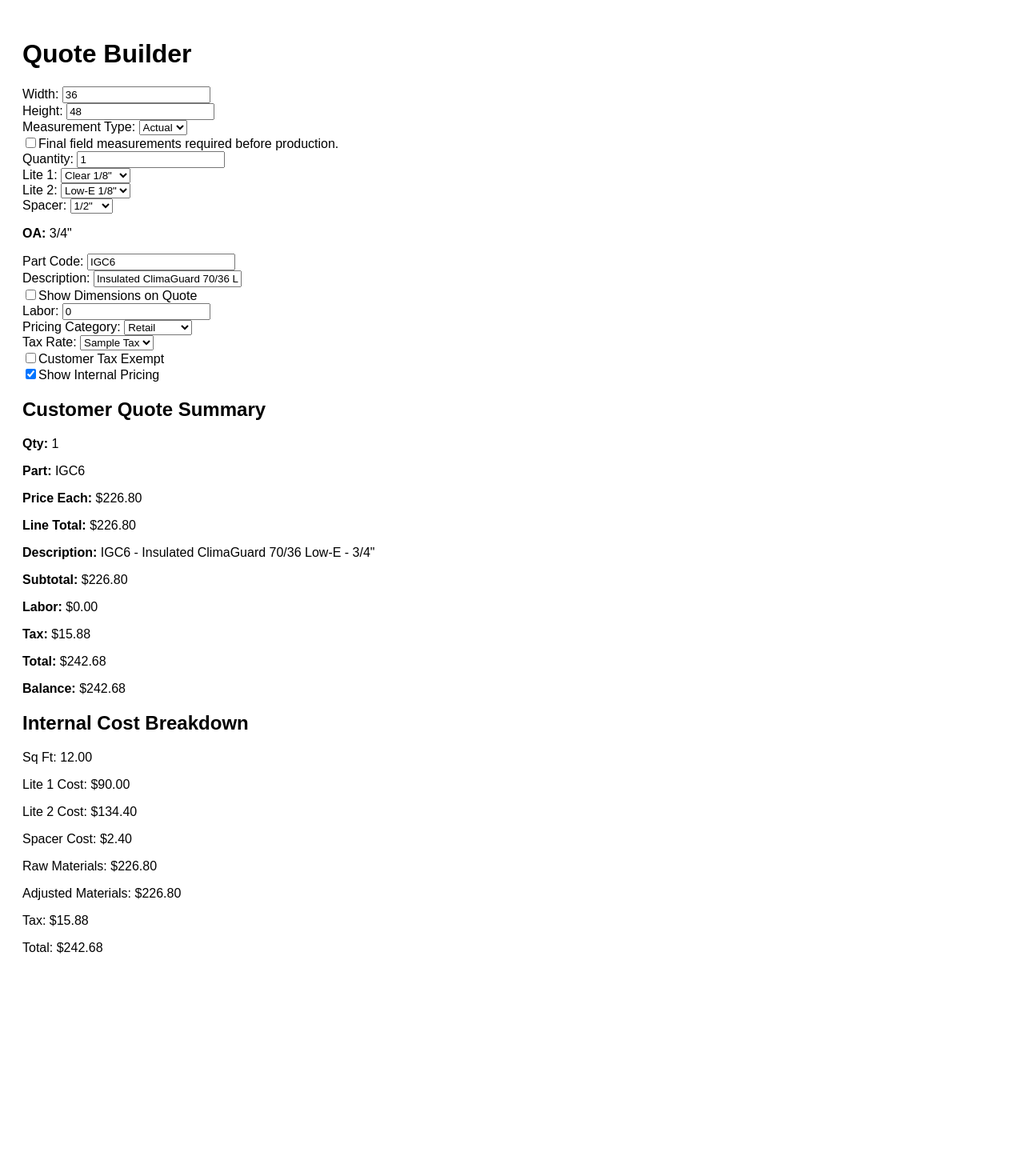
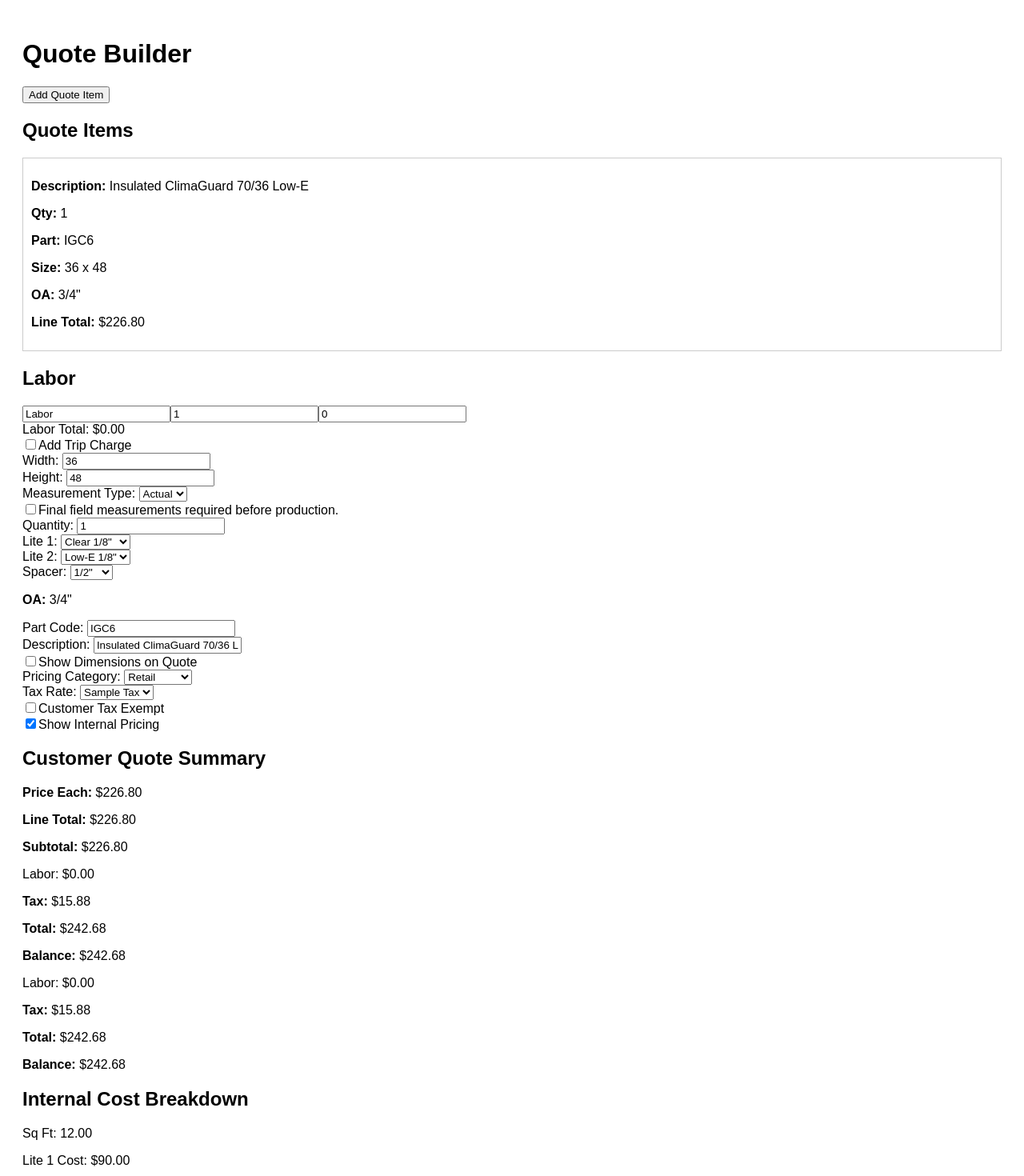
Before and after one commit to fastglassmirrorsandmore/fast-glass-app, a Next.js app: page /quote/new in a window 1280 px wide. Shown: the top 1470 px of the page at 80% size. Before the commit the page ends 1238 px from the top, so only its background shows below. Built offline with nearby package versions, Linux system fonts and the light colour scheme.

Commit message:
Added labor + trip charge system and totals

```diff
--- a/src/app/quote/new/page.tsx
+++ b/src/app/quote/new/page.tsx
@@ -3,6 +3,11 @@
 import { useMemo, useState } from "react";
 import { priceInsulatedUnit } from "../../../lib/pricing/insulated-unit-pricing";
 import { parseFractionalInches } from "../../../lib/dimensions";
+
+const currency = new Intl.NumberFormat("en-US", {
+  style: "currency",
+  currency: "USD",
+});
 
 const PRICING_CATEGORIES = [
   { id: "retail", name: "Retail", multiplier: 1.0 },
@@ -49,15 +54,40 @@ export default function NewQuotePage() {
   const [showDimensionsOnQuote, setShowDimensionsOnQuote] = useState(false);
   const [partCode, setPartCode] = useState("IGC6");
   const [description, setDescription] = useState("Insulated ClimaGuard 70/36 Low-E");
-  const [laborAmount, setLaborAmount] = useState(0);
 
+const [laborItems, setLaborItems] = useState([
+  {
+    id: 1,
+    description: "Labor",
+    qty: "1",
+    rate: "0",
+  },
+]);
+  const [showTripCharge, setShowTripCharge] = useState(false);
+  const [tripChargeMiles, setTripChargeMiles] = useState("0");
+  const [tripChargeRate, setTripChargeRate] = useState("0.725");
+
+  const [quoteItems, setQuoteItems] = useState([
+    {
+    id: 1,
+    description: "",
+    quantity: 1,
+    partCode: "IGC6",
+    width: "36",
+    height: "48",
+    measurementType: "actual",
+    finalMeasurementsRequired: false,
+    oa: '3/4"',
+    lineTotal: 0,
+  },
+]);
 
   const pricingCategory = getById(PRICING_CATEGORIES, pricingCategoryId);
   const taxRate = getById(TAX_RATES, taxRateId);
   const lite1 = getById(GLASS_PRODUCTS, lite1Id);
   const lite2 = getById(GLASS_PRODUCTS, lite2Id);
   const spacer = getById(SPACERS, spacerId);
-
+  const overallThickness = lite1.thickness + spacer.thickness + lite2.thickness;
 
 function formatThickness(value: number): string {
   const fractions: Record<string, string> = {
@@ -75,12 +105,11 @@ function formatThickness(value: number): string {
   return fractions[rounded] ?? `${value}"`;
 }
 
-  const overallThickness = lite1.thickness + spacer.thickness + lite2.thickness;
+
 
 const totals = useMemo(() => {
   const parsedWidth = parseFractionalInches(width);
   const parsedHeight = parseFractionalInches(height);
-
 
   if (parsedWidth === null || parsedHeight === null) {
     return null;
@@ -99,10 +128,8 @@ function formatThickness(value: number): string {
   });
 
   return {
-      actualWidth: result.actualWidth,
-      actualHeight: result.actualHeight,
-      billedWidth: result.billedWidth,
-      billedHeight: result.billedHeight,
+    actualWidth: parsedWidth,
+    actualHeight: parsedHeight,
     sqFt: result.sqFt,
     lite1Amount: result.lite1Amount * quantity,
     lite2Amount: result.lite2Amount * quantity,
@@ -125,17 +152,171 @@ function formatThickness(value: number): string {
 ]);
 const customerSubtotal = totals ? totals.adjustedMaterialsAmount : 0;
 const customerTax = totals ? totals.taxAmount : 0;
-const customerTotal = customerSubtotal + laborAmount + customerTax;
+const laborTotal = laborItems.reduce((sum, item) => {
+  return sum + (Number(item.qty) || 0) * (Number(item.rate) || 0);
+}, 0);
+const tripChargeTotal =
+  showTripCharge
+    ? (Number(tripChargeMiles) || 0) * (Number(tripChargeRate) || 0)
+    : 0;
+const customerTotal = customerSubtotal + laborTotal + tripChargeTotal + customerTax;
 const priceEach = quantity > 0 ? customerSubtotal / quantity : 0;
 
 const lineDescription = showDimensionsOnQuote
   ? `${partCode} - ${description} - ${formatThickness(overallThickness)} - ${width} X ${height}`
   : `${partCode} - ${description} - ${formatThickness(overallThickness)}`;
 
+const displayQuoteItems = quoteItems.map((item, index) => {
+  if (index === 0) {
+    return {
+      ...item,
+      description: description,
+      quantity: quantity,
+      partCode: partCode,
+      width: width,
+      height: height,
+      measurementType: measurementType,
+      finalMeasurementsRequired: finalMeasurementsRequired,
+      oa: formatThickness(overallThickness),
+      lineTotal: customerSubtotal,
+    };
+  }
+
+  return item;
+});
+
 return (
   <main style={{ padding: "20px", fontFamily: "Arial" }}>
     <h1>Quote Builder</h1>
 
+<button
+  type="button"
+  onClick={() =>
+    setQuoteItems([
+      ...quoteItems,
+      {
+  id: Date.now(),
+  description: "",
+  quantity: 1,
+  partCode: "IGC6",
+  width: "",
+  height: "",
+  measurementType: "actual",
+  finalMeasurementsRequired: false,
+  oa: "",
+  lineTotal: 0,
+  },
+])
+  }
+>
+  Add Quote Item
+</button>
+<h2>Quote Items</h2>
+
+{displayQuoteItems.map((item) => (
+  <div
+    key={item.id}
+    style={{ border: "1px solid #ccc", padding: "10px", marginBottom: "10px" }}
+  >
+    <p><strong>Description:</strong> {item.description || "No description"}</p>
+    <p><strong>Qty:</strong> {item.quantity}</p>
+    <p><strong>Part:</strong> {item.partCode}</p>
+    <p>
+      <strong>{item.measurementType === "block" ? "Block Size:" : "Size:"}</strong>{" "}
+      {item.width} x {item.height}
+    </p>
+    <p><strong>OA:</strong> {formatThickness(overallThickness)}</p>
+    {item.measurementType === "block" && (
+      <p style={{ color: "red", fontWeight: "bold" }}>See Original</p>
+    )}
+    {item.finalMeasurementsRequired && (
+      <p style={{ color: "red", fontWeight: "bold" }}>
+        Final field measurements required before production.
+      </p>
+    )}
+    <p><strong>Line Total:</strong> ${item.lineTotal.toFixed(2)}</p>
+  </div>
+))}
+<div className="mt-6 rounded-xl border bg-white p-4">
+  <h2 className="mb-4 text-lg font-semibold">Labor</h2>
+<div className="grid gap-4 md:grid-cols-3">
+  <input
+    type="text"
+    value={laborItems[0].description}
+    onChange={(e) => {
+      const updated = [...laborItems];
+      updated[0].description = e.target.value;
+      setLaborItems(updated);
+    }}
+    placeholder="Labor Description"
+    className="border p-2"
+  />
+
+  <input
+    type="number"
+    value={laborItems[0].qty}
+    onChange={(e) => {
+      const updated = [...laborItems];
+      updated[0].qty = e.target.value;
+      setLaborItems(updated);
+    }}
+    placeholder="Qty"
+    className="border p-2"
+  />
+
+  <input
+    type="number"
+    value={laborItems[0].rate}
+    onChange={(e) => {
+      const updated = [...laborItems];
+      updated[0].rate = e.target.value;
+      setLaborItems(updated);
+    }}
+    placeholder="Rate"
+    className="border p-2"
+  />
+</div>
+
+  <div className="mt-3 text-sm">
+    Labor Total: {currency.format(laborTotal)}
+  </div>
+</div>
+<div className="mt-6 rounded-xl border bg-white p-4">
+  <label className="flex items-center gap-2 text-sm font-medium">
+    <input
+      type="checkbox"
+      checked={showTripCharge}
+      onChange={(e) => setShowTripCharge(e.target.checked)}
+    />
+    Add Trip Charge
+  </label>
+
+  {showTripCharge && (
+    <>
+      <div className="mt-4 grid gap-4 md:grid-cols-2">
+        <input
+          type="number"
+          value={tripChargeMiles}
+          onChange={(e) => setTripChargeMiles(e.target.value)}
+          placeholder="TC Miles"
+          className="border p-2"
+        />
+
+        <input
+          type="number"
+          value={tripChargeRate}
+          onChange={(e) => setTripChargeRate(e.target.value)}
+          placeholder="TC Rate"
+          className="border p-2"
+        />
+      </div>
+
+      <div className="mt-3 text-sm">
+        Trip Charge Total: {currency.format(tripChargeTotal)}
+      </div>
+    </>
+  )}
+</div>
     <div>
       <label>Width: </label>
       <input type="text" value={width} onChange={(e) => setWidth(e.target.value)} />
@@ -248,15 +429,6 @@ return (
 </div>
 
       <div>
-  <label>Labor: </label>
-  <input
-    type="number"
-    step="0.01"
-    value={laborAmount}
-    onChange={(e) => setLaborAmount(Number(e.target.value) || 0)}
-  />
-</div>
-      <div>
         <label>Pricing Category: </label>
         <select value={pricingCategoryId} onChange={(e) => setPricingCategoryId(e.target.value)}>
           {PRICING_CATEGORIES.map((p) => (
@@ -302,13 +474,14 @@ return (
 
 <h2>Customer Quote Summary</h2>
 
-<p><strong>Qty:</strong> {quantity}</p>
-<p><strong>Part:</strong> {partCode}</p>
-<p><strong>Price Each:</strong> ${priceEach.toFixed(2)}</p>
-<p><strong>Line Total:</strong> ${customerSubtotal.toFixed(2)}</p>
-<p><strong>Description:</strong> {lineDescription}</p>
-<p><strong>Subtotal:</strong> ${customerSubtotal.toFixed(2)}</p>
-<p><strong>Labor:</strong> ${laborAmount.toFixed(2)}</p>
+<p><strong>Price Each:</strong> {currency.format(priceEach)}</p>
+<p><strong>Line Total:</strong> {currency.format(customerSubtotal)}</p>
+<p><strong>Subtotal:</strong> {currency.format(customerSubtotal)}</p>
+<p>Labor: {currency.format(laborTotal)}</p>
+<p><strong>Tax:</strong> {currency.format(customerTax)}</p>
+<p><strong>Total:</strong> {currency.format(customerTotal)}</p>
+<p><strong>Balance:</strong> {currency.format(customerTotal)}</p>
+<p>Labor: {currency.format(laborTotal)}</p>
 <p><strong>Tax:</strong> ${customerTax.toFixed(2)}</p>
 <p><strong>Total:</strong> ${customerTotal.toFixed(2)}</p>
 <p><strong>Balance:</strong> ${customerTotal.toFixed(2)}</p>
@@ -330,6 +503,37 @@ return (
     ) : (
       <p>Enter a valid width and height.</p>
     )}
+<div className="mt-6 rounded-xl border bg-white p-4">
+  <h2 className="mb-4 text-lg font-semibold">Totals</h2>
+
+  <div className="space-y-2 text-sm">
+    <div className="flex items-center justify-between">
+      <span>Materials Subtotal</span>
+      <span>{currency.format(customerSubtotal)}</span>
+    </div>
+
+    <div className="flex items-center justify-between">
+      <span>Labor</span>
+      <span>{currency.format(laborTotal)}</span>
+    </div>
+{showTripCharge && (
+  <div className="flex items-center justify-between">
+    <span>Trip Charge</span>
+    <span>{currency.format(tripChargeTotal)}</span>
+  </div>
+)}
+
+    <div className="flex items-center justify-between">
+      <span>Tax</span>
+      <span>{currency.format(customerTax)}</span>
+    </div>
+
+    <div className="flex items-center justify-between border-t pt-2 text-base font-semibold">
+      <span>Grand Total</span>
+      <span>{currency.format(customerTotal)}</span>
+    </div>
+  </div>
+</div>
   </>
 )}
     </main>
```
Lines whose indentation alone changed are shown as unchanged.
